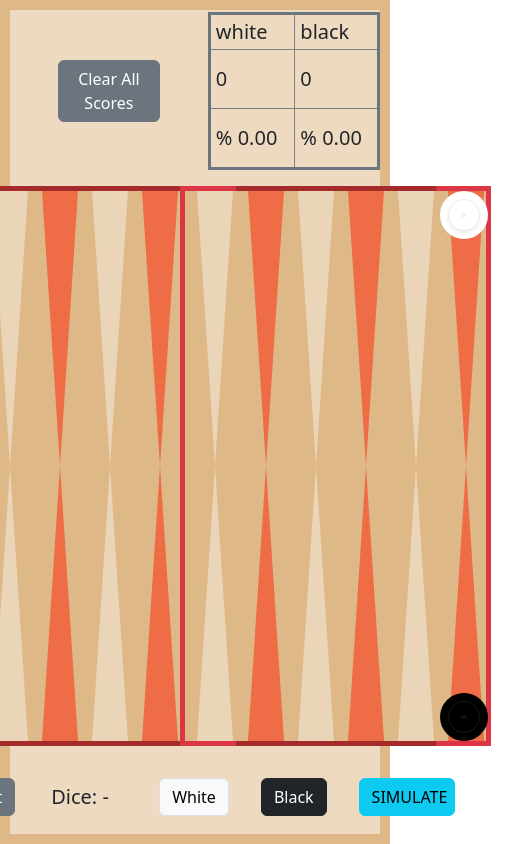
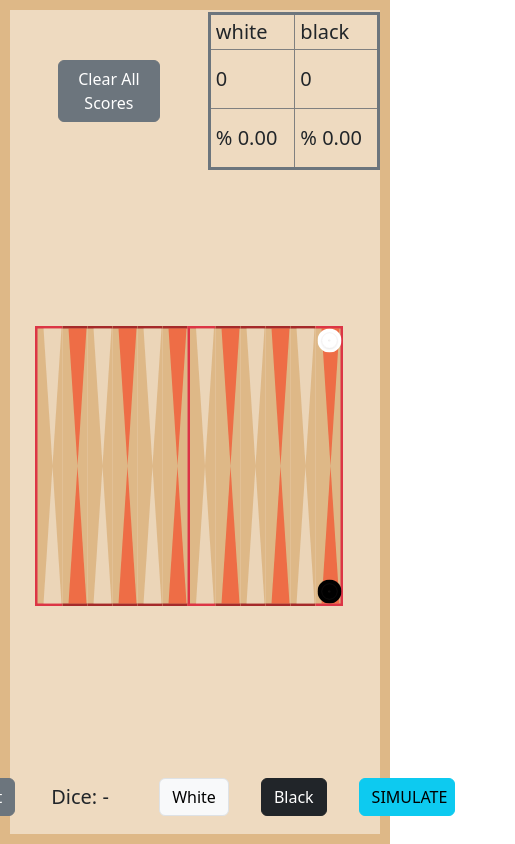
Before and after one commit to jankat11/react-two-pieces-backgammon, a React (Vite) app: page / in a window 390 px wide. Shown: the whole page, 515 px wide, since content can reach past the window. Built offline with nearby package versions, Linux system fonts and the light colour scheme.

Commit message:
before load github

```diff
--- a/src/App.jsx
+++ b/src/App.jsx
@@ -11,7 +11,7 @@ const App = () => {
   const [blackScore, setBlackScore] = useState(0);
   const [endGame, setEndGame] = useState(false);
   const [dice, setDice] = useState("-");
-
+  const [lastTurn, setLastTurn] = useState("")
 
   const commonProps = {
     setWhiteScore,
@@ -20,6 +20,7 @@ const App = () => {
     setWhitePiece,
     setEndGame,
     setDice,
+    setLastTurn
   };
 
   return (
@@ -37,6 +38,8 @@ const App = () => {
           blackPiece={blackPiece}
           endGame={endGame}
           dice={dice}
+          lastTurn={lastTurn}
+
         />
       </section>
     </>
--- a/src/PlayButtons.jsx
+++ b/src/PlayButtons.jsx
@@ -22,6 +22,8 @@ const PlayButtons = ({
   setBlackScore,
   setWhiteScore,
   setDice,
+  lastTurn,
+  setLastTurn,
 }) => {
   const buttonWhite = useRef();
   const buttonBlack = useRef();
@@ -31,7 +33,7 @@ const PlayButtons = ({
   const [render, setRender] = useState(true);
   const [isSimulate, setIsSimulate] = useState(false);
   const [sleep, setSleep] = useState(1);
-  const [lastTurn, setLastTurn] = useState("");
+
 
   const oneTurn = () => {
     handleWhite();
@@ -181,12 +183,14 @@ PlayButtons.propTypes = {
   blackPiece: PropTypes.object,
   endGame: PropTypes.bool,
   sleep: PropTypes.bool,
+  lastTurn: PropTypes.string,
   setBlackPiece: PropTypes.func,
   setWhitePiece: PropTypes.func,
   setEndGame: PropTypes.func,
   setWhiteScore: PropTypes.func,
   setBlackScore: PropTypes.func,
   setDice: PropTypes.func,
+  setLastTurn: PropTypes.func,
 };
 
 export default PlayButtons;
--- a/src/ScoreBoard.jsx
+++ b/src/ScoreBoard.jsx
@@ -11,6 +11,7 @@ const ScoreBoard = ({
   setWhitePiece,
   setEndGame,
   setDice,
+  setLastTurn
 }) => {
   const total = whiteScore + blackScore;
   const whitePursent = total === 0 ? 0 : (whiteScore / total) * 100;
@@ -23,6 +24,7 @@ const ScoreBoard = ({
     setBlackPiece(blackInitital);
     setWhitePiece(whiteInitital);
     setDice("-");
+    setLastTurn("")
   };
 
   return (
@@ -61,7 +63,8 @@ ScoreBoard.propTypes = {
   setBlackPiece: PropTypes.func,
   setWhitePiece: PropTypes.func,
   setEndGame: PropTypes.func,
-  setDice: PropTypes.func
+  setDice: PropTypes.func,
+  setLastTurn: PropTypes.func,
 };
 
 export default ScoreBoard;
--- a/src/index.css
+++ b/src/index.css
@@ -2,6 +2,10 @@
   height: 100vh;
   border: solid 10px burlywood;
   background-color: rgba(222, 184, 135, 0.521);
+}
+
+body {
+  height: 100vh;
 }
 
 table td {
@@ -62,6 +66,13 @@ td, th {
 
 .container {
   height: 80%;
+  transform: scale(0.83)
+}
+
+@media (max-width: 1200px) {
+  .container {
+    transform: scale(0.5)
+  }
 }
 
 .range-bar {
```
